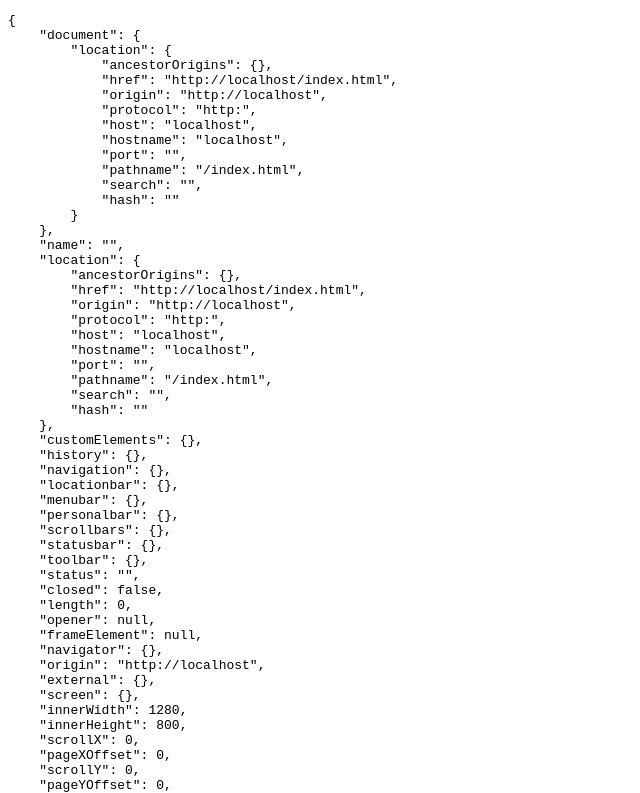
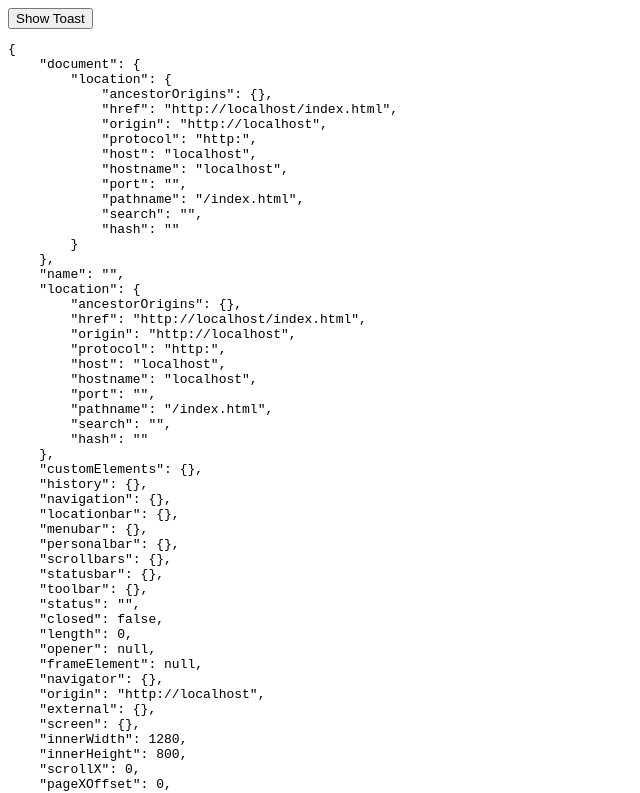
Before and after one commit to coursar/ajs-droid-pages, a plain HTML site: page index.html in a window 1280 px wide. Shown: the top 793 px of the page, without its empty margins (0-640 px from the left). Drawn offline with Linux system fonts and the light colour scheme.

Commit message:
add call

```diff
--- a/index.html
+++ b/index.html
@@ -8,6 +8,7 @@
     <title>Document</title>
 </head>
 <body>
+    <button id="show-toast">Show Toast</button>
     <pre id="root"></pre>
     <script>
         const root = document.getElementById('root');
@@ -17,6 +18,9 @@
           .reduce((acc, curr) => { return acc[curr[0]] = curr[1], acc}, {});
         const json = JSON.stringify(transformed, null, 4);
         root.innerHTML = json;
+        document.getElementById('show-toast').addEventListener('click', () => {
+            Android.showToast('Integration Works!');
+        });
     </script>
 </body>
 </html>
```
